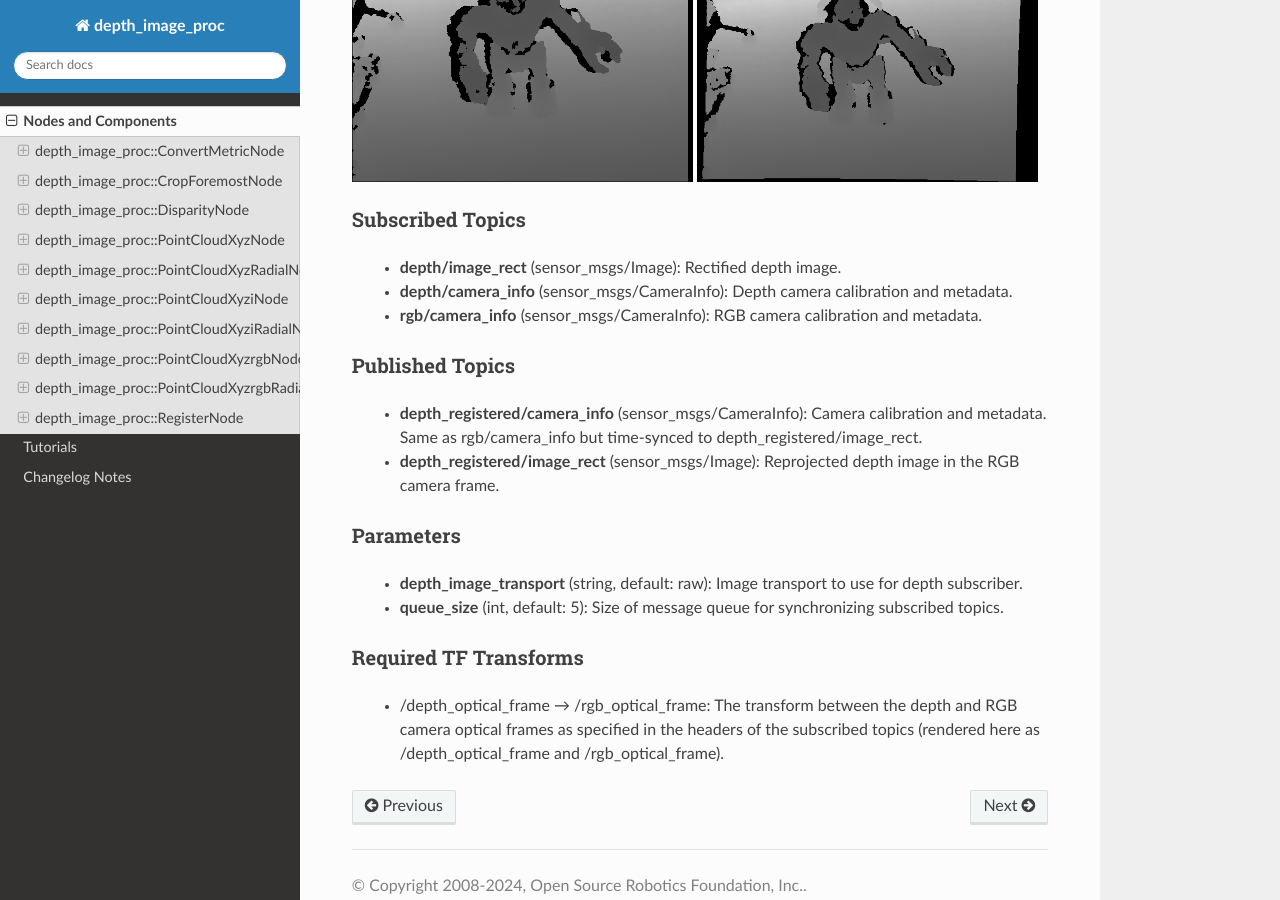
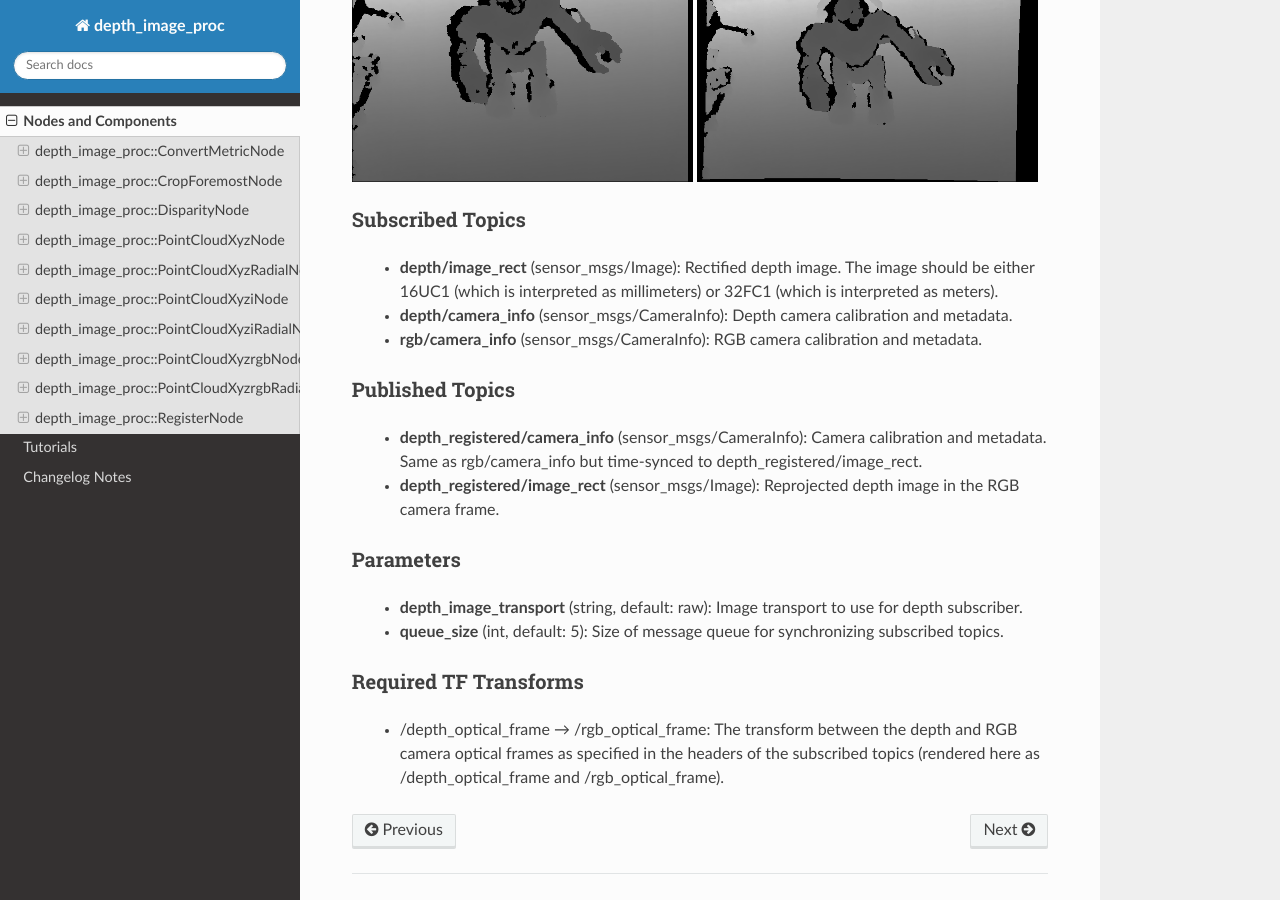
Before and after one commit to ros-perception/image_pipeline, a Sphinx documentation site: the page built from depth_image_proc/doc/components.rst, in a window 1280 px wide and 900 px high, scrolled down 6921 px. Built offline with Sphinx 7.4.7 and the Read the Docs theme 2.0.0, drawn with Linux system fonts in a browser that asks for light colours; pages that are not in the unit, such as notebooks, are missing from menus.

Commit message:
document units

```diff
--- a/depth_image_proc/doc/components.rst
+++ b/depth_image_proc/doc/components.rst
@@ -274,7 +274,9 @@ and after apply registration:
 
 Subscribed Topics
 ^^^^^^^^^^^^^^^^^
- * **depth/image_rect** (sensor_msgs/Image): Rectified depth image.
+ * **depth/image_rect** (sensor_msgs/Image): Rectified depth image. The image should
+   be either 16UC1 (which is interpreted as millimeters) or 32FC1 (which is interpreted
+   as meters).
  * **depth/camera_info** (sensor_msgs/CameraInfo): Depth camera calibration and metadata.
  * **rgb/camera_info** (sensor_msgs/CameraInfo): RGB camera calibration and metadata.
 
```
